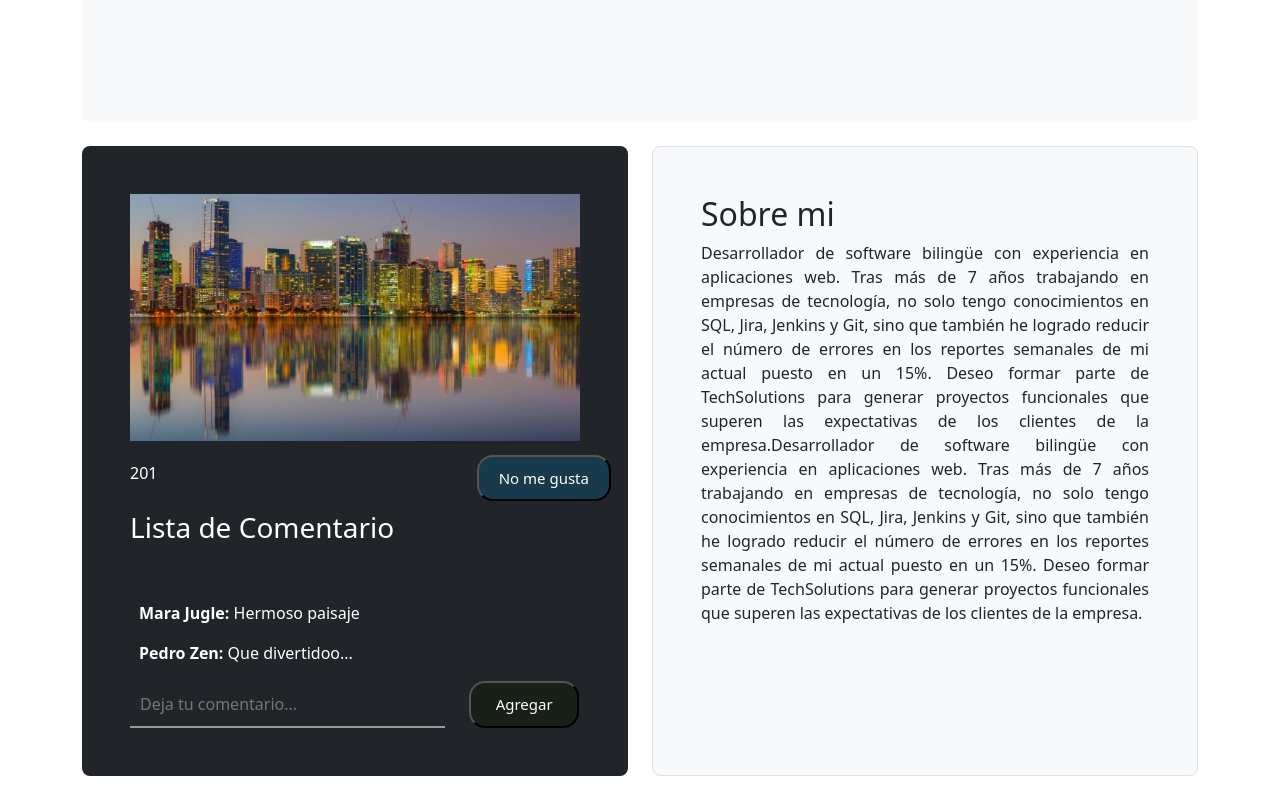
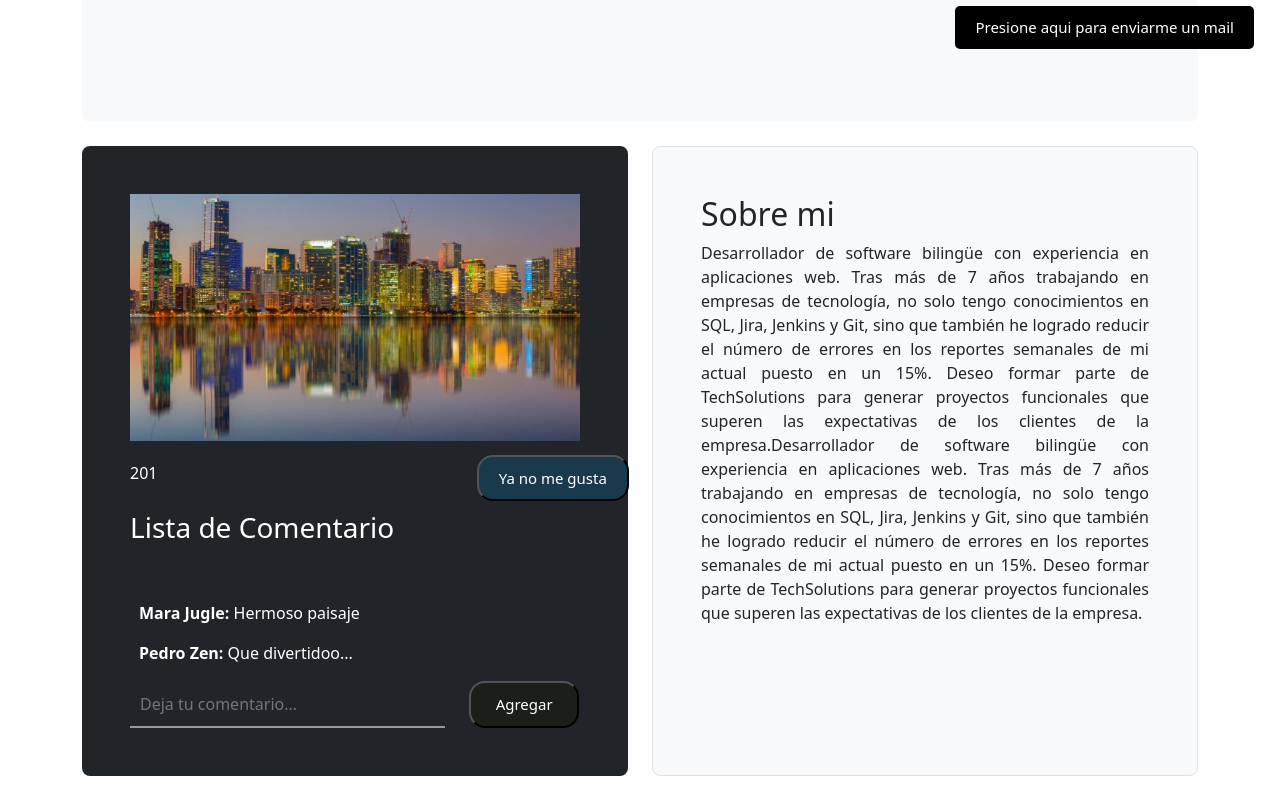
Before and after one commit to juanmarcosls/trabajoPractico1-Lemos-Magliano, a plain HTML site: page index.html in a window 1280 px wide. Both pictures are taken after a click on the button "Me gusta". Shown: the part 665-1465 px from the top of the page. Drawn offline with nearby package versions, Linux system fonts and the light colour scheme.

Commit message:
Agregando para enviar mail

```diff
--- a/index.html
+++ b/index.html
@@ -15,7 +15,7 @@
     <div class="container-fluid">
       <a class="navbar-brand" href="#">Globo</a>
       <form class="d-flex" role="search">
-        <input class="form-control me-2" type="search" placeholder="Ingresa tu usuario" aria-label="Buscar">
+        <input class="form-control me-2" id="usuario" type="search" placeholder="Ingresa tu usuario" aria-label="Buscar">
       </form>
     </div>
   </nav>
@@ -37,6 +37,7 @@
           <br>
           <br>
           <button id="btnFollow" onclick="cambiarBotonFollow()" class="btnSeguir">Seguir</button>
+          <a id="enviarMail" href="mailto:juanmarcoslemossmit@gmail.com?Subject=Hola%quiero%contactarme%contigo,%Jane%Doe">Presione aqui para enviarme un mail</a>
         </div>
       </div>
 
--- a/scipt.js
+++ b/scipt.js
@@ -6,7 +6,7 @@ function btnLike(){
   var incrementBtn = document.getElementById("btnLike");
 
   if(incrementBtn.textContent === "Me gusta"){
-      incrementBtn.textContent = "No me gusta";
+      incrementBtn.textContent = "Ya no me gusta";
       incrementBtn.style.backgroundColor = "#193A4D";
       incrementBtn.style.color = "white";
       count++;
@@ -58,7 +58,6 @@ function agregarTarea(evento) {
 document.getElementById('boton-agregar-tarea').addEventListener('click', agregarTarea);
 
 
-
 function comentar(){
   const inputComentario = document.getElementById("input-comentario");
   const botonAgregar = document.getElementById("agregar");
--- a/style.css
+++ b/style.css
@@ -100,6 +100,17 @@
         font-size: 15px;
         position: relative; left: 900px; top: -30px;
       }
+      #enviarMail{
+        background-color: #000000;
+        border-radius: 5px;
+        color: rgb(255, 255, 255);
+        padding: 10px 20px;
+        text-align: center;
+        text-decoration: none;
+        display: inline-block;
+        font-size: 15px;
+        position: relative; left: 720px; top: 25px;
+      }
       .dosciento{
         position: relative; top: -15px;
       }
```
